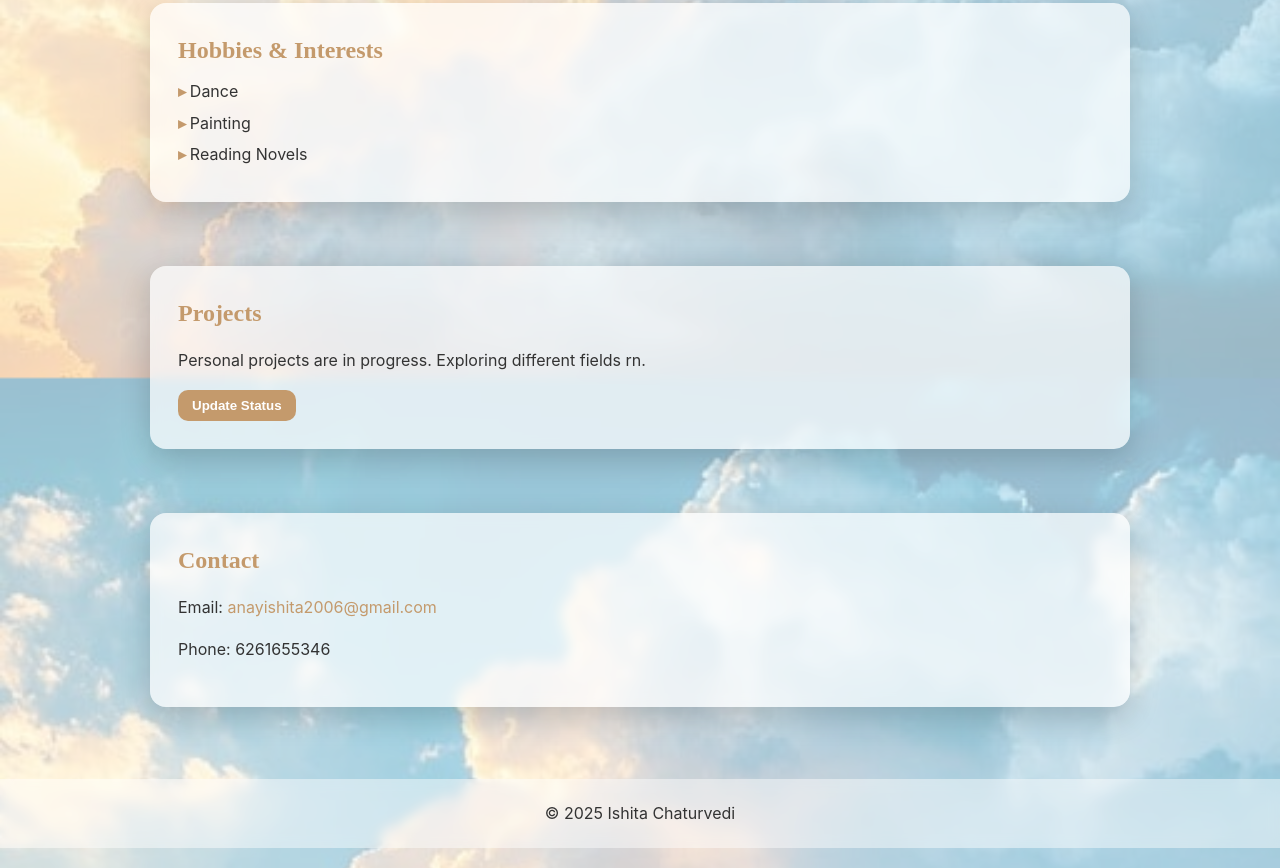
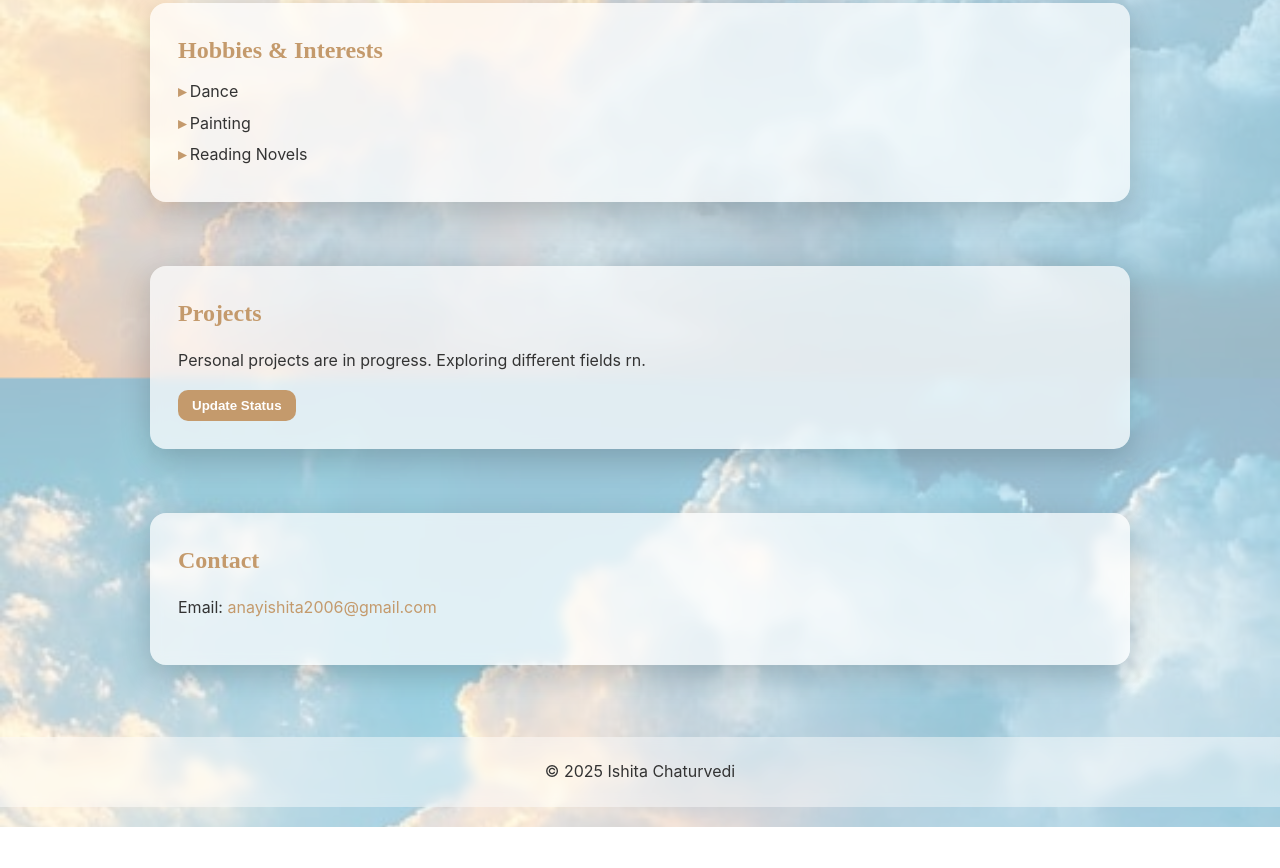
Before and after one commit to ishita2006-gif/ishita, a plain HTML site: page index.html in a window 1280 px wide. Shown: the part 902-1770 px from the top of the page. After the commit the page ends 1729 px from the top, so only its background shows below. Drawn offline with Linux system fonts and the light colour scheme.

Commit message:
update index.html

```diff
--- a/index.html
+++ b/index.html
@@ -210,7 +210,6 @@
         <div class="card" id="contactCard">
           <h2>Contact</h2>
           <p>Email: <a href="mailto:anayishita2006@gmail.com">anayishita2006@gmail.com</a></p>
-          <p>Phone: 6261655346</p>
         </div>
       </div>
     </section>
@@ -263,7 +262,6 @@
       const messages = [
         "Personal projects are in progress. Exploring different fields rn.",
         "Currently working on a cool Web Development project!",
-,
         "Next up: Learning backend with Node.js!"
       ];
       currentStatus = (currentStatus + 1) % messages.length;
```
